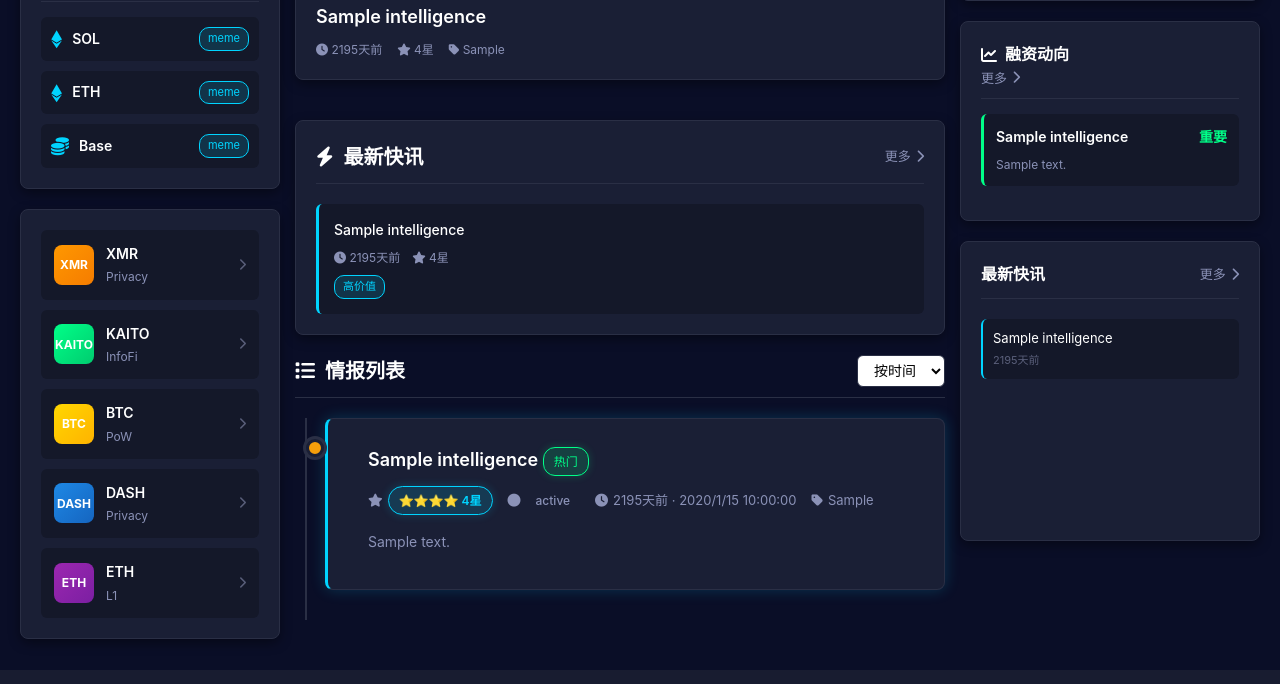
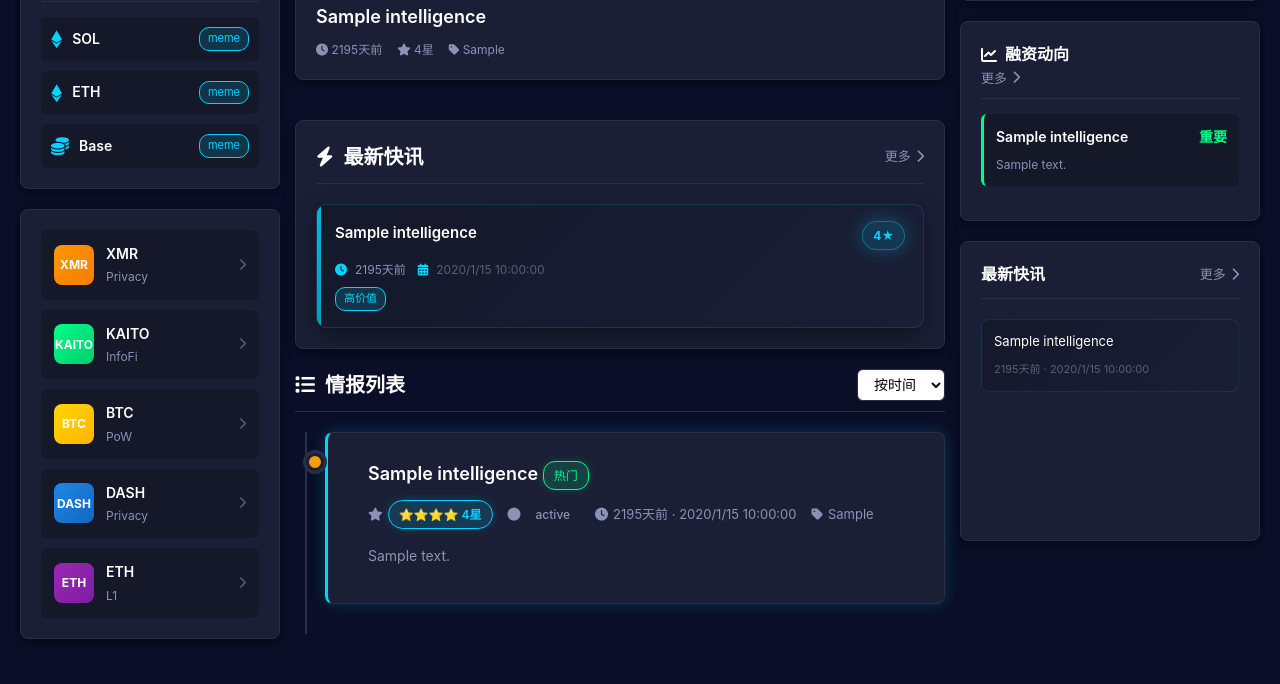
Before and after one commit to q379078150-netizen/system-Webpage, a Flask app: page / in a window 1280 px wide. Shown: the part 500-1184 px from the top of the page. Run offline with Flask 3, Linux system fonts and the light colour scheme; tables that the repository leaves empty hold one stand-in row (values such as "Sample post").

Commit message:
UI: beautify latest news cards & show local time

```diff
--- a/frontend/static/css/style.css
+++ b/frontend/static/css/style.css
@@ -485,26 +485,60 @@ body {
 }
 
 .news-item {
-    padding: 15px;
-    background: var(--bg-secondary);
-    border-radius: 6px;
-    border-left: 3px solid var(--accent-color);
-    transition: all 0.3s ease;
+    padding: 16px 18px;
+    background: linear-gradient(135deg, rgba(20, 24, 41, 0.9), rgba(26, 31, 53, 0.95));
+    border-radius: 10px;
+    border: 1px solid rgba(0, 212, 255, 0.16);
+    box-shadow: 0 8px 20px rgba(0, 0, 0, 0.4);
+    transition: all 0.25s ease;
     cursor: pointer;
+    position: relative;
+    overflow: hidden;
 }
 
 .news-item:hover {
     background: var(--card-hover);
-    transform: translateX(5px);
-    border-left-color: var(--up-color);
+    transform: translateY(-2px);
+    border-color: rgba(0, 212, 255, 0.35);
+    box-shadow: 0 12px 24px rgba(0, 0, 0, 0.45), 0 0 18px rgba(0, 212, 255, 0.12);
+}
+
+.news-item::before {
+    content: "";
+    position: absolute;
+    top: 0;
+    left: 0;
+    width: 4px;
+    height: 100%;
+    background: linear-gradient(180deg, var(--accent-color), var(--primary-dark));
+    opacity: 0.85;
+}
+
+.news-item-header {
+    display: flex;
+    align-items: flex-start;
+    justify-content: space-between;
+    gap: 10px;
+    margin-bottom: 10px;
 }
 
 .news-item-title {
-    font-size: 14px;
-    font-weight: 500;
-    color: var(--text-primary);
-    margin-bottom: 8px;
-    line-height: 1.5;
+    font-size: 15px;
+    font-weight: 600;
+    color: var(--text-primary);
+    line-height: 1.6;
+    flex: 1;
+}
+
+.news-rating-chip {
+    background: rgba(0, 212, 255, 0.15);
+    color: var(--accent-color);
+    border: 1px solid rgba(0, 212, 255, 0.35);
+    border-radius: 999px;
+    padding: 4px 10px;
+    font-size: 12px;
+    font-weight: 700;
+    box-shadow: var(--glow-primary);
 }
 
 .news-item-meta {
@@ -512,6 +546,23 @@ body {
     gap: 12px;
     font-size: 12px;
     color: var(--text-secondary);
+    flex-wrap: wrap;
+}
+
+.news-time i,
+.news-time-local i {
+    color: var(--accent-color);
+    margin-right: 4px;
+}
+
+.news-time-local {
+    color: var(--text-muted);
+}
+
+.news-item-meta span {
+    display: inline-flex;
+    align-items: center;
+    gap: 4px;
 }
 
 .news-item-tags {
@@ -704,29 +755,33 @@ body {
 }
 
 .news-item-compact {
-    padding: 10px;
-    background: var(--bg-secondary);
-    border-radius: 6px;
-    border-left: 2px solid var(--accent-color);
-    transition: all 0.3s ease;
+    padding: 12px;
+    background: linear-gradient(135deg, rgba(20, 24, 41, 0.9), rgba(26, 31, 53, 0.95));
+    border-radius: 8px;
+    border: 1px solid rgba(0, 212, 255, 0.12);
+    transition: all 0.25s ease;
     cursor: pointer;
 }
 
 .news-item-compact:hover {
     background: var(--card-hover);
-    transform: translateX(3px);
+    transform: translateY(-1px);
+    border-color: rgba(0, 212, 255, 0.28);
 }
 
 .news-item-compact-title {
     font-size: 13px;
     color: var(--text-primary);
-    line-height: 1.4;
-    margin-bottom: 5px;
+    line-height: 1.5;
+    margin-bottom: 6px;
 }
 
 .news-item-compact-time {
     font-size: 11px;
     color: var(--text-muted);
+    display: inline-flex;
+    align-items: center;
+    gap: 4px;
 }
 
 /* 按钮样式 */
--- a/frontend/static/js/app.js
+++ b/frontend/static/js/app.js
@@ -700,6 +700,7 @@ function updateLatestNews(intelligenceList) {
 
     newsList.innerHTML = latest.map(item => {
         const timeAgo = getTimeAgo(item.created_at);
+        const localTime = formatDateTime(item.created_at);
         const rating = item.rating || 0;
         const tags = [];
         if (rating >= 4) tags.push(`<span class="news-tag">高价值</span>`);
@@ -707,10 +708,13 @@ function updateLatestNews(intelligenceList) {
 
         return `
             <div class="news-item" onclick="viewIntelligence(${item.id})">
-                <div class="news-item-title">${escapeHtml(item.title)}</div>
+                <div class="news-item-header">
+                    <div class="news-item-title">${escapeHtml(item.title)}</div>
+                    <span class="news-rating-chip">${rating}★</span>
+                </div>
                 <div class="news-item-meta">
-                    <span><i class="fas fa-clock"></i> ${timeAgo}</span>
-                    <span><i class="fas fa-star"></i> ${rating}星</span>
+                    <span class="news-time"><i class="fas fa-clock"></i> ${timeAgo}</span>
+                    <span class="news-time-local"><i class="fas fa-calendar-alt"></i> ${localTime}</span>
                 </div>
                 ${tags.length > 0 ? `<div class="news-item-tags">${tags.join('')}</div>` : ''}
             </div>
@@ -755,10 +759,11 @@ function updateRightNewsList(newsItems) {
 
     rightNewsList.innerHTML = newsItems.map(item => {
         const timeAgo = getTimeAgo(item.created_at);
+        const localTime = formatDateTime(item.created_at);
         return `
             <div class="news-item-compact" onclick="viewIntelligence(${item.id})">
                 <div class="news-item-compact-title">${escapeHtml(item.title.substring(0, 50))}${item.title.length > 50 ? '...' : ''}</div>
-                <div class="news-item-compact-time">${timeAgo}</div>
+                <div class="news-item-compact-time">${timeAgo} · ${localTime}</div>
             </div>
         `;
     }).join('');
```
